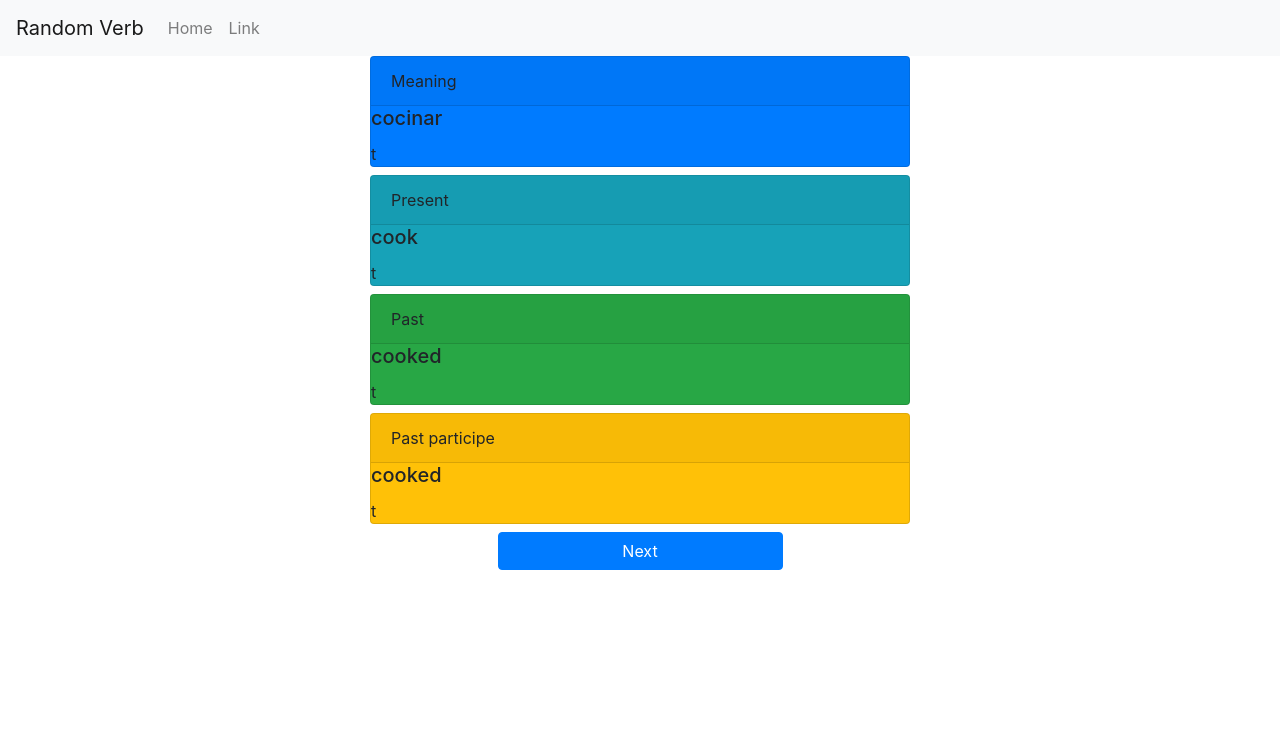
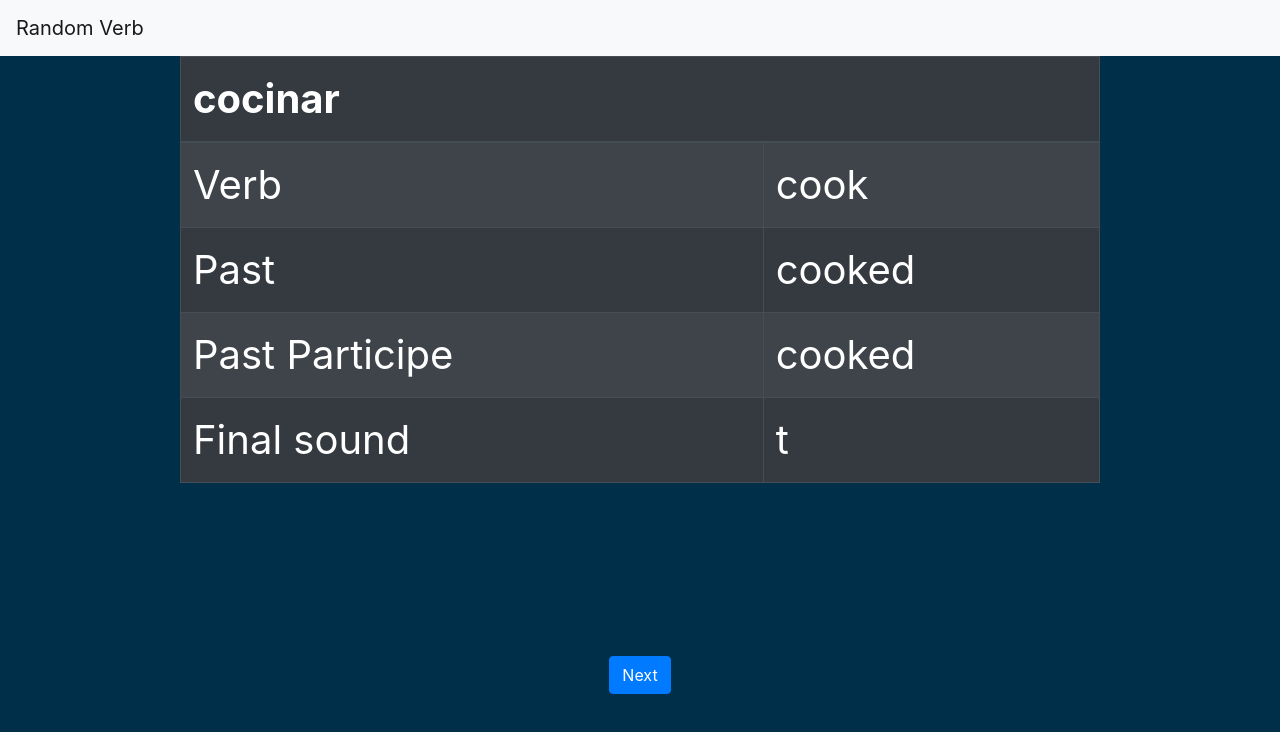
Before and after one commit to MiguelYax/random-verb, a React (Vite) app: page / in a window 1280 px wide. Shown: the top 732 px of the page. Built offline with nearby package versions, Linux system fonts and the light colour scheme.

Commit message:
Added Table component

```diff
--- a/src/components/App.jsx
+++ b/src/components/App.jsx
@@ -3,27 +3,24 @@ import Container from 'react-bootstrap/Container';
 import Row from 'react-bootstrap/Row';
 import Col from 'react-bootstrap/Col';
 import Button from 'react-bootstrap/Button';
-import Card from './Card';
+import Table from './Table';
 import { getRandomVerb } from './Random';
 import Navigation from './Navigation';
 
-// import './app.scss'
-import 'bootstrap/dist/css/bootstrap.min.css';
+import './app.scss'
+// import 'bootstrap/dist/css/bootstrap.min.css';
 
 const App = () => {
     const [verb, setVerb] = useState(getRandomVerb());
     return (<>
         <Navigation />
-        <Container className="vh-100" >
-            <Row className="justify-content-md-center">
-                <Col sm={10} md={8} lg={6} >
-                    <Card type='primary' header="Meaning" title={verb.meaning} finalSound={verb.finalSound} />
-                    <Card type='info' header="Present" title={verb.verb} finalSound={verb.finalSound} />
-                    <Card type='success' header="Past" title={verb.past} finalSound={verb.finalSound} />
-                    <Card type='warning' header="Past participe" title={verb.pastParticipe} finalSound={verb.finalSound} />
+        <Container className="vh-100 " >
+            <Row className="h-75 justify-content-md-center">
+                <Col md={10} lg={10} >
+                    <Table {...verb} />
                 </Col>
             </Row>
-            <Row xs={2} md={4} lg={10} className="justify-content-md-center">
+            <Row md={10} lg={10} className="justify-content-center">
                 <Button onClick={() => {
                     setVerb(getRandomVerb());
                 }} > Next </Button>
--- a/src/components/Card.jsx
+++ b/src/components/Card.jsx
@@ -1,21 +1,49 @@
 import React from 'react';
 import Card from 'react-bootstrap/Card';
 import PropTypes from 'prop-types';
+import Table from 'react-bootstrap/Table'
 
-const CustomCard = ({ header, title, type, finalSound }) => {
+const CustomCard = ({ verb, past, pastParticipe, meaning, finalSound }) => {
     return (
-        <Card bg={type} className="mb-2">
-            <Card.Header>{header}</Card.Header>
-            <Card.Title>{title}</Card.Title>
-            <Card.Text>{finalSound} </Card.Text>
-        </Card>
+        <Card>
+            <Card.Header>{meaning}</Card.Header>
+            <Table striped >
+                <thead>
+                    <tr>
+                        <th colSpan="2">{meaning}</th>
+
+                    </tr>
+                </thead>
+                <tbody>
+                    <tr>
+                        <td>Verb</td>
+                        <td>{verb}</td>
+                    </tr>
+                    <tr>
+                        <td>Past</td>
+                        <td>{past}</td>
+                    </tr>
+                    <tr>
+                        <td>Past Participe</td>
+                        <td>{pastParticipe}</td>
+                    </tr>
+                    {finalSound &&
+                        <tr>
+                            <td>Final sound</td>
+                            <td>{finalSound}</td>
+                        </tr>
+                    }
+                </tbody>
+            </Table>
+        </ Card>
     )
 }
 
 CustomCard.propTypes = {
-    header: PropTypes.string,
-    title: PropTypes.string,
-    type: PropTypes.string,
+    verb: PropTypes.string,
+    past: PropTypes.string,
+    pastParticipe: PropTypes.string,
+    meaning: PropTypes.string,
     finalSound: PropTypes.string,
 }
 
--- a/src/components/Navigation.jsx
+++ b/src/components/Navigation.jsx
@@ -6,13 +6,13 @@ const Navigation = () => {
     return (
         <Navbar bg="light" expand="lg">
             <Navbar.Brand href="#home">Random Verb</Navbar.Brand>
-            <Navbar.Toggle aria-controls="basic-navbar-nav" />
-            <Navbar.Collapse id="basic-navbar-nav">
+            {/* <Navbar.Toggle aria-controls="basic-navbar-nav" /> */}
+            {/* <Navbar.Collapse id="basic-navbar-nav">
                 <Nav className="mr-auto">
                     <Nav.Link href="#home">Home</Nav.Link>
                     <Nav.Link href="#link">Link</Nav.Link>
                 </Nav>
-            </Navbar.Collapse>
+            </Navbar.Collapse> */}
         </Navbar>
     )
 }
--- /dev/null
+++ b/src/components/Table.jsx
@@ -0,0 +1,47 @@
+import React from 'react';
+import PropTypes from 'prop-types';
+import Table from 'react-bootstrap/Table'
+
+const CustomCard = ({ verb, past, pastParticipe, meaning, finalSound }) => {
+    return (
+
+        <Table striped bordered hover variant="dark" >
+            <thead>
+                <tr>
+                    <th colSpan="2">{meaning}</th>
+                </tr>
+            </thead>
+            <tbody>
+                <tr>
+                    <td>Verb</td>
+                    <td>{verb}</td>
+                </tr>
+                <tr>
+                    <td>Past</td>
+                    <td>{past}</td>
+                </tr>
+                <tr>
+                    <td>Past Participe</td>
+                    <td>{pastParticipe}</td>
+                </tr>
+                {finalSound &&
+                    <tr>
+                        <td>Final sound</td>
+                        <td>{finalSound}</td>
+                    </tr>
+                }
+            </tbody>
+        </Table>
+
+    )
+}
+
+CustomCard.propTypes = {
+    verb: PropTypes.string,
+    past: PropTypes.string,
+    pastParticipe: PropTypes.string,
+    meaning: PropTypes.string,
+    finalSound: PropTypes.string,
+}
+
+export default CustomCard;
--- a/src/components/app.scss
+++ b/src/components/app.scss
@@ -3,3 +3,29 @@
 body {
     background-color: #003049;
 }
+
+
+@media screen and (min-width: 1200px) {
+    body {
+      font-size: 90px;
+    }
+}
+
+@media screen and (min-width: 992px) {
+    body {
+      font-size: 70px;
+    }
+}
+
+
+@media screen and (min-width: 768px) {
+    body {
+      font-size: 50px;
+    }
+}
+
+@media screen and (min-width: 576px) {
+    body {
+      font-size: 40px;
+    }
+}
```
